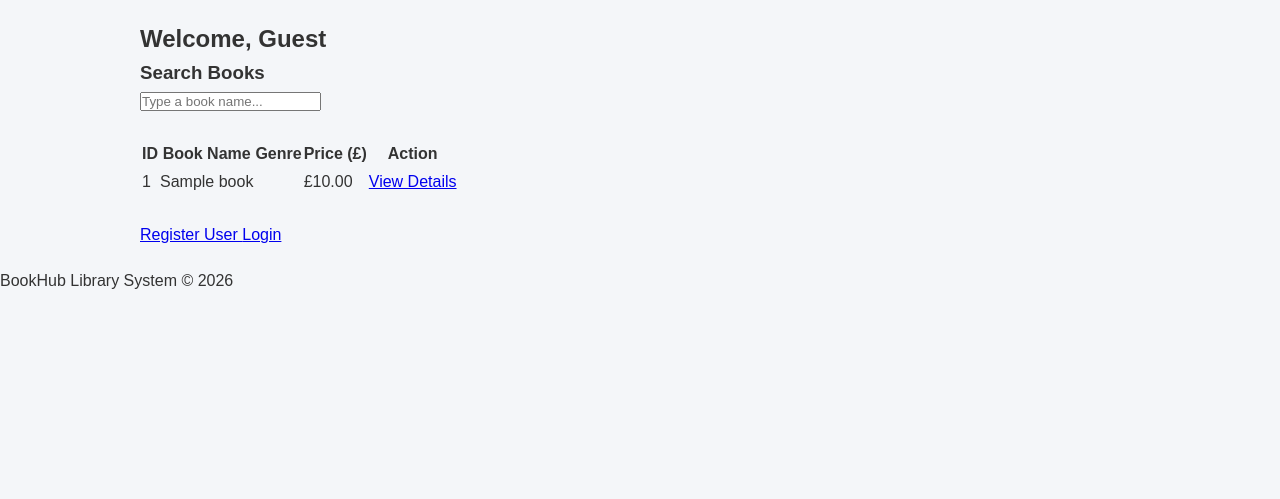
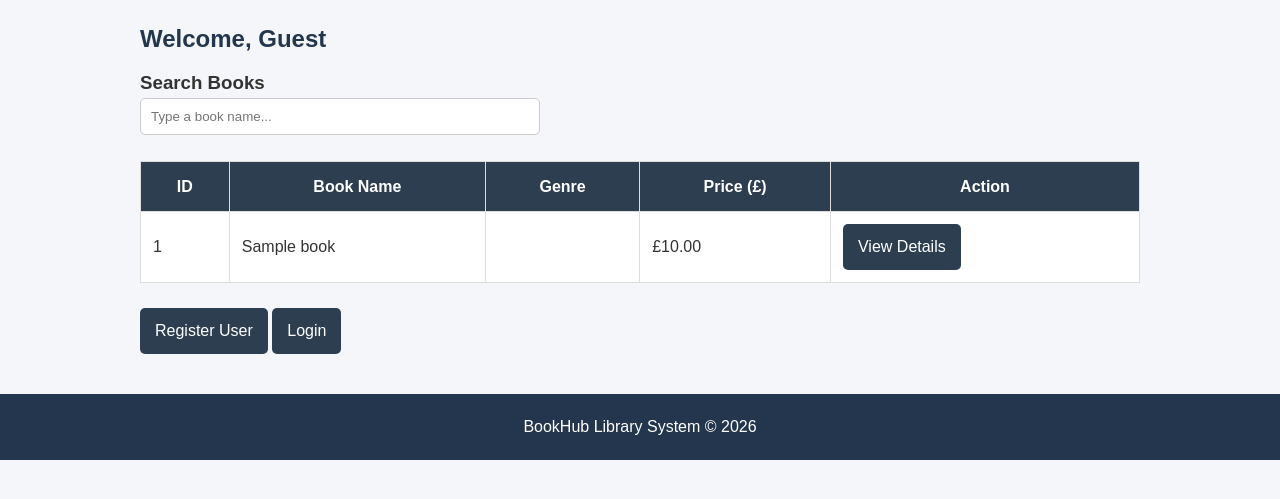
Before and after one commit to Asmita24-uk/BookHub, a PHP site: page /as.php in a window 1280 px wide. Shown: the part 127-626 px from the top of the page. Run offline with PHP 8.4, Linux system fonts and the light colour scheme; tables that the repository leaves empty or names only in its code hold one stand-in row (values such as "Sample post"); data that the repository does not hold is empty.

Commit message:
Update style.css
updated the styles of my headers and footers

```diff
--- a/style.css
+++ b/style.css
@@ -52,37 +52,129 @@ nav a:hover {
     margin: 20px auto;
 }
 
-/* Book Information */
+/* Tables */
+table {
+    width: 100%;
+    border-collapse: collapse;
+    background: white;
+}
+
+th,
+td {
+    padding: 12px;
+    border: 1px solid #ddd;
+}
+
+th {
+    background: #2c3e50;
+    color: white;
+}
+
+/* Book Details Card */
 .book-card {
     background: white;
     padding: 20px;
-    margin-bottom: 20px;
-    border-radius: 8px;
+    border-radius: 10px;
+    box-shadow: 0 3px 10px rgba(0,0,0,0.1);
+    margin-bottom: 25px;
+}
+
+.book-card p {
+    margin: 15px 0;
+}
+
+.book-card strong {
+    color: #23364d;
+}
+
+/* Search Box */
+#search {
+    width: 100%;
+    max-width: 400px;
+    padding: 10px;
+    border: 1px solid #ccc;
+    border-radius: 5px;
+}
+
+/* Buttons */
+.btn,
+button {
+    display: inline-block;
+    background: #2c3e50;
+    color: white;
+    padding: 10px 15px;
+    text-decoration: none;
+    border: none;
+    border-radius: 5px;
+    cursor: pointer;
+}
+
+.btn:hover,
+button:hover {
+    background: #1f2d3a;
+}
+
+/* Forms */
+form {
+    background: white;
+    padding: 20px;
+    border-radius: 10px;
+    margin-top: 20px;
     box-shadow: 0 2px 5px rgba(0,0,0,0.1);
 }
 
-/* Review Cards */
+form label {
+    display: block;
+    margin-top: 12px;
+    font-weight: bold;
+}
+
+form input,
+form textarea,
+form select {
+    width: 100%;
+    padding: 10px;
+    margin-top: 5px;
+    margin-bottom: 15px;
+}
+
+form button {
+    margin-top: 10px;
+}
+
+/* Headings */
+h2 {
+    color: #23364d;
+    margin-bottom: 10px;
+}
+
+/* Reviews */
 .review {
     background: white;
-    width: 500px;
-    padding: 12px;
-    margin-bottom: 12px;
-    border-left: 4px solid #3498db;
-    border-radius: 6px;
-    box-shadow: 0 1px 3px rgba(0,0,0,0.1);
+    padding: 15px;
+    border-radius: 8px;
+    margin-top: 10px;
+    margin-bottom: 10px;
+    box-shadow: 0 2px 5px rgba(0,0,0,0.1);
 }
 
 .review strong {
-    color: #2c3e50;
-}
-
-.review p {
-    margin: 5px 0;
+    color: #23364d;
 }
 
 .review small {
     color: #666;
 }
 
-/* Add Review Form */
-form {
+/* Footer */
+footer {
+    background: #23364d;
+    color: white;
+    text-align: center;
+    padding: 20px;
+    margin-top: 40px;
+}
+
+footer p {
+    margin: 0;
+}
```
